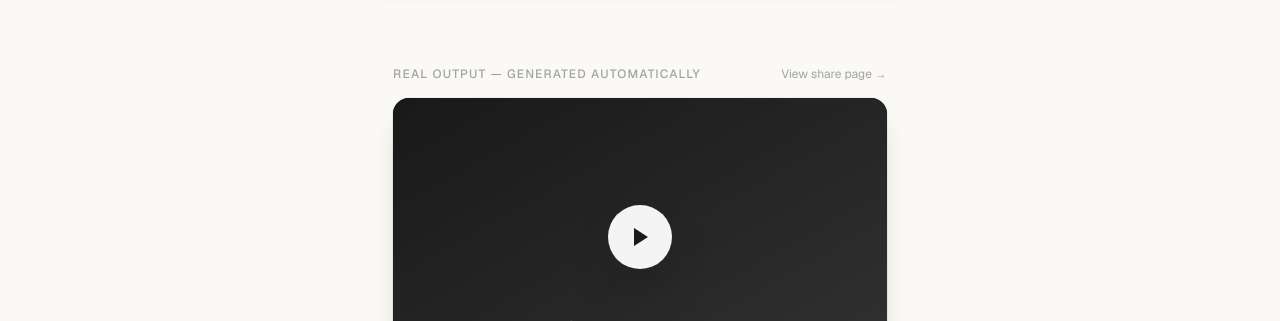
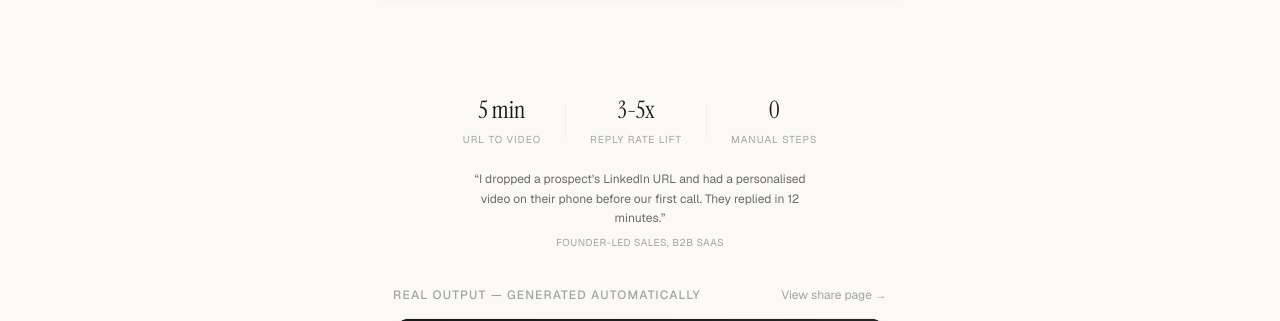
Before and after one commit to udirobert/nuncio, a Next.js app: page / in a window 1280 px wide. Shown: the part 631-952 px from the top of the page. Built offline with nearby package versions, Linux system fonts and the light colour scheme; no server answers; what @posthog/react would draw is missing.

Commit message:
feat: UX polish — credit cost transparency, video preview, social proof
- Show credit cost + balance on Build button in review stage
- Add video preview mockup card (recipient, hook, format, concept, length)
- Add social proof strip on landing page (stats + testimonial)

```diff
--- a/src/app/home-client.tsx
+++ b/src/app/home-client.tsx
@@ -133,6 +133,30 @@ export default function HomeClient() {
               </div>
             </div>
           </section>
+
+          <section className="px-6 py-8 max-w-[540px] mx-auto">
+            <div className="flex items-center gap-6 justify-center">
+              <div className="text-center">
+                <span className="block font-[family-name:var(--font-display)] text-2xl text-ink">5 min</span>
+                <span className="text-[10px] uppercase tracking-widest text-ink-faint">URL to video</span>
+              </div>
+              <div className="w-px h-8 bg-cream-dark" />
+              <div className="text-center">
+                <span className="block font-[family-name:var(--font-display)] text-2xl text-ink">3-5x</span>
+                <span className="text-[10px] uppercase tracking-widest text-ink-faint">reply rate lift</span>
+              </div>
+              <div className="w-px h-8 bg-cream-dark" />
+              <div className="text-center">
+                <span className="block font-[family-name:var(--font-display)] text-2xl text-ink">0</span>
+                <span className="text-[10px] uppercase tracking-widest text-ink-faint">manual steps</span>
+              </div>
+            </div>
+            <p className="text-center text-xs text-ink-muted mt-5 max-w-[360px] mx-auto leading-relaxed">
+              &ldquo;I dropped a prospect&apos;s LinkedIn URL and had a personalised video on their phone before our first call. They replied in 12 minutes.&rdquo;
+              <span className="block text-[10px] text-ink-faint mt-1.5 uppercase tracking-wider">Founder-led sales, B2B SaaS</span>
+            </p>
+          </section>
+
           <VideoProof />
           <ShowcaseStrip items={SHOWCASE_RECIPIENTS} />
           <HowItWorks />
--- a/src/app/studio/quick-review.tsx
+++ b/src/app/studio/quick-review.tsx
@@ -18,6 +18,9 @@ interface QuickReviewProps {
   translateEnabled: boolean;
   onToggleTranslate: () => void;
   onLanguageChange: (code: string) => void;
+  creditCost?: number;
+  balance?: number;
+  hook?: { archetype: string; concept: string; format: string } | null;
 }
 
 export function QuickReview({
@@ -32,6 +35,9 @@ export function QuickReview({
   translateEnabled,
   onToggleTranslate,
   onLanguageChange,
+  creditCost,
+  balance,
+  hook,
 }: QuickReviewProps) {
   const [editing, setEditing] = useState(false);
   const [editedScript, setEditedScript] = useState(script);
@@ -267,6 +273,44 @@ export function QuickReview({
             </div>
           )}
 
+          {hook && profile && (
+            <div className="rounded-2xl border border-cream-dark bg-gradient-to-br from-accent-soft/40 via-white to-cream-soft p-5 space-y-3">
+              <div className="flex items-center gap-2">
+                <div className="w-8 h-8 rounded-lg bg-accent/10 flex items-center justify-center">
+                  <svg viewBox="0 0 16 16" className="w-4 h-4 text-accent" fill="none" stroke="currentColor" strokeWidth="1.5">
+                    <rect x="2" y="3" width="12" height="10" rx="1" />
+                    <path d="M6 6l4 2.5L6 11V6z" fill="currentColor" stroke="none" />
+                  </svg>
+                </div>
+                <div>
+                  <span className="text-xs font-medium text-ink">Video preview</span>
+                  <span className="text-[10px] text-ink-faint ml-2">{hook.format}</span>
+                </div>
+              </div>
+              <div className="rounded-xl bg-white border border-cream-dark/70 p-4 space-y-2">
+                <div className="flex items-center justify-between">
+                  <span className="text-[10px] uppercase tracking-widest text-ink-faint">For</span>
+                  <span className="text-xs font-medium text-ink">{profile.name}</span>
+                </div>
+                <div className="flex items-center justify-between">
+                  <span className="text-[10px] uppercase tracking-widest text-ink-faint">Hook</span>
+                  <span className="text-xs text-accent font-medium">{hook.archetype}</span>
+                </div>
+                <div className="flex items-center justify-between">
+                  <span className="text-[10px] uppercase tracking-widest text-ink-faint">Length</span>
+                  <span className="text-xs text-ink-muted">~{Math.round(wordCount / 2.5)}s</span>
+                </div>
+                {hook.concept && (
+                  <div className="pt-2 border-t border-cream-dark/50">
+                    <span className="text-[10px] uppercase tracking-widest text-ink-faint">Concept</span>
+                    <p className="text-[11px] text-ink-muted mt-1 leading-relaxed">{hook.concept}</p>
+                  </div>
+                )}
+              </div>
+            </div>
+          )}
+
+          <div className="space-y-2">
             <button
               onClick={onBuild}
               className="btn-press w-full rounded-xl bg-ink text-cream py-3.5 text-sm font-medium hover:bg-ink-light transition-colors flex items-center justify-center gap-2"
@@ -276,6 +320,20 @@ export function QuickReview({
                 <path d="M3 8h10M9 4l4 4-4 4" />
               </svg>
             </button>
+            {creditCost != null && (
+              <div className="flex items-center justify-center gap-2 text-[11px] text-ink-faint">
+                <span>Uses ~{creditCost} credits</span>
+                {balance != null && (
+                  <>
+                    <span>·</span>
+                    <span className={balance < creditCost ? "text-warm font-medium" : ""}>
+                      {balance} remaining
+                    </span>
+                  </>
+                )}
+              </div>
+            )}
+          </div>
         </div>
       </section>
     </motion.div>
--- a/src/app/studio/studio-client.tsx
+++ b/src/app/studio/studio-client.tsx
@@ -1530,6 +1530,9 @@ function StudioClient({ initialAvatars, initialVoices }: StudioClientProps) {
               onLanguageChange={(code) => {
                 setReviewProfile(prev => prev ? { ...prev, language: code } : prev);
               }}
+              creditCost={researchTier === "deep" ? 19 : researchTier === "balanced" ? 16 : 11}
+              balance={session?.authenticated && typeof session.balance === "number" ? session.balance : undefined}
+              hook={reviewHook ? { archetype: reviewHook.archetype, concept: reviewHook.concept, format: reviewHook.format } : null}
             />
           ) : (
             <motion.div
```
Lines whose indentation alone changed are shown as unchanged.
